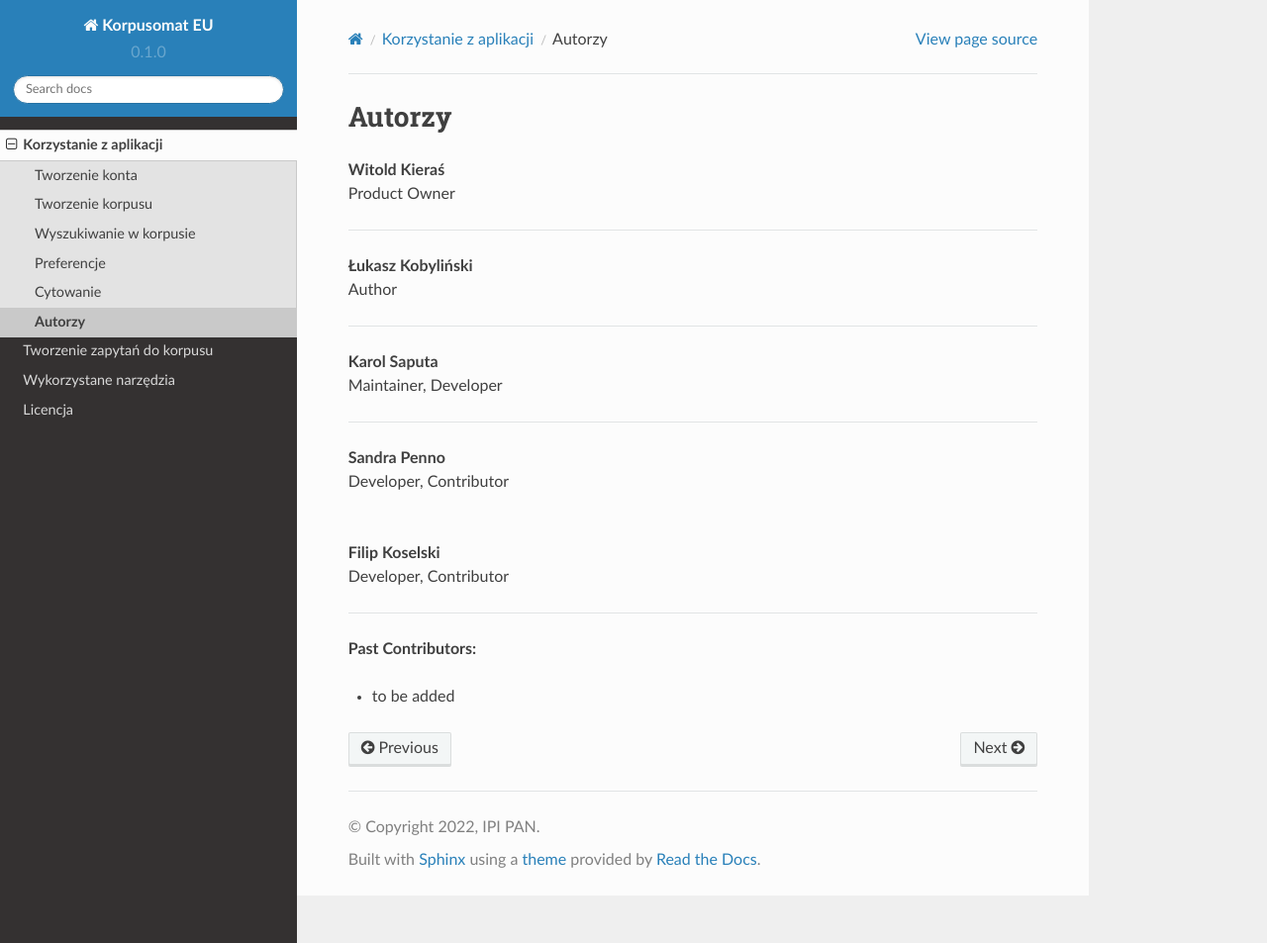
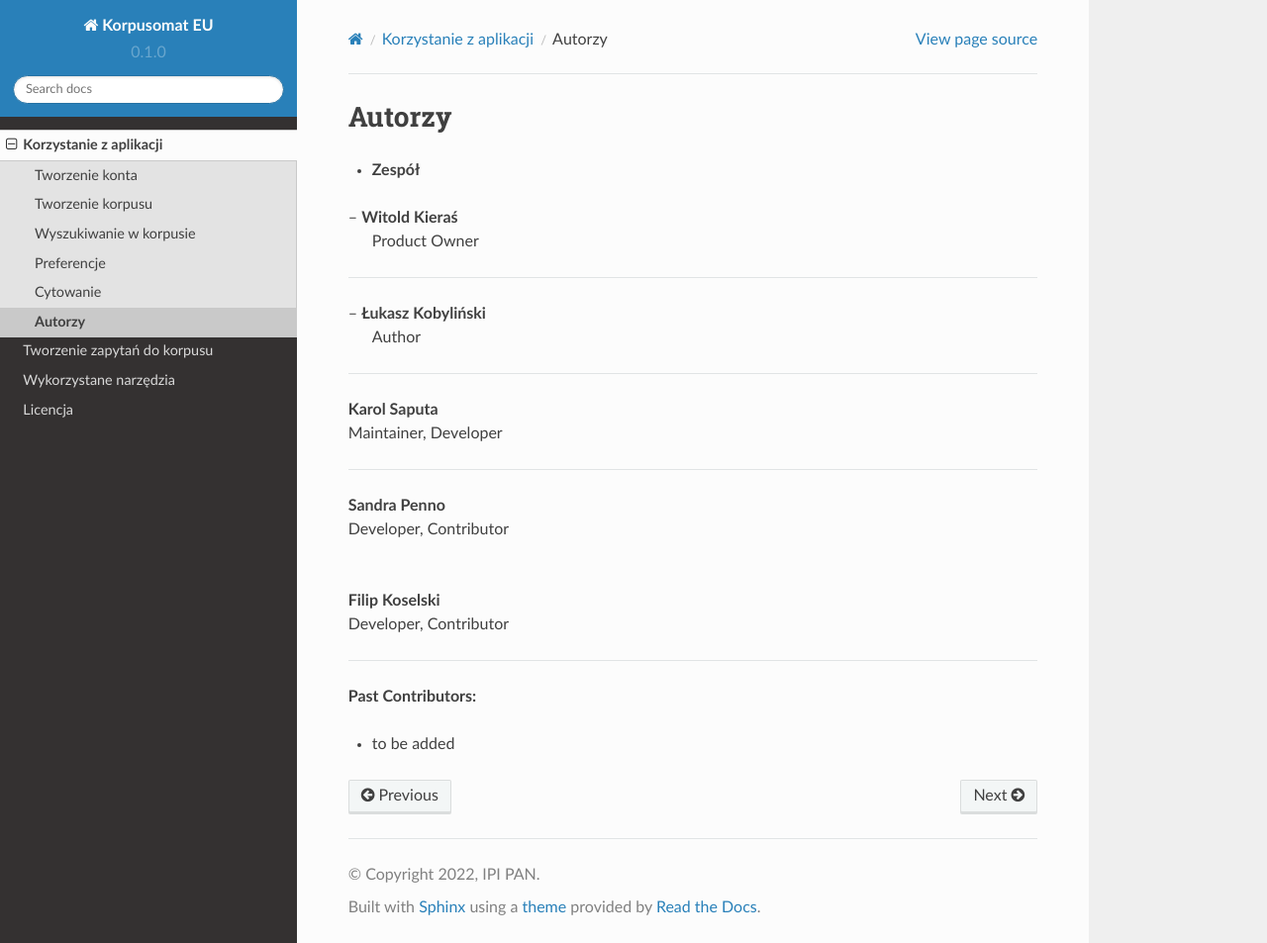
Before and after one commit to ipipan/korpusomat-eu-docs, a Sphinx documentation site: the page built from docs/source/instrukcja/autorzy.rst, in a window 1280 px wide and 953 px high. Shown: the whole window at 99% size. Built offline with Sphinx 7.4.7 and the Read the Docs theme 2.0.0, drawn with Linux system fonts in a browser that asks for light colours.

Commit message:
Update autorzy.rst

```diff
--- a/docs/source/instrukcja/autorzy.rst
+++ b/docs/source/instrukcja/autorzy.rst
@@ -1,13 +1,15 @@
 Autorzy
 =======================
 
-| **Witold Kieraś**
-| Product Owner
+- **Zespół**
+
+| -- **Witold Kieraś**
+|    Product Owner
 
 --------------
 
-| **Łukasz Kobyliński**
-| Author
+| -- **Łukasz Kobyliński**
+|    Author
 
 --------------
 
```
